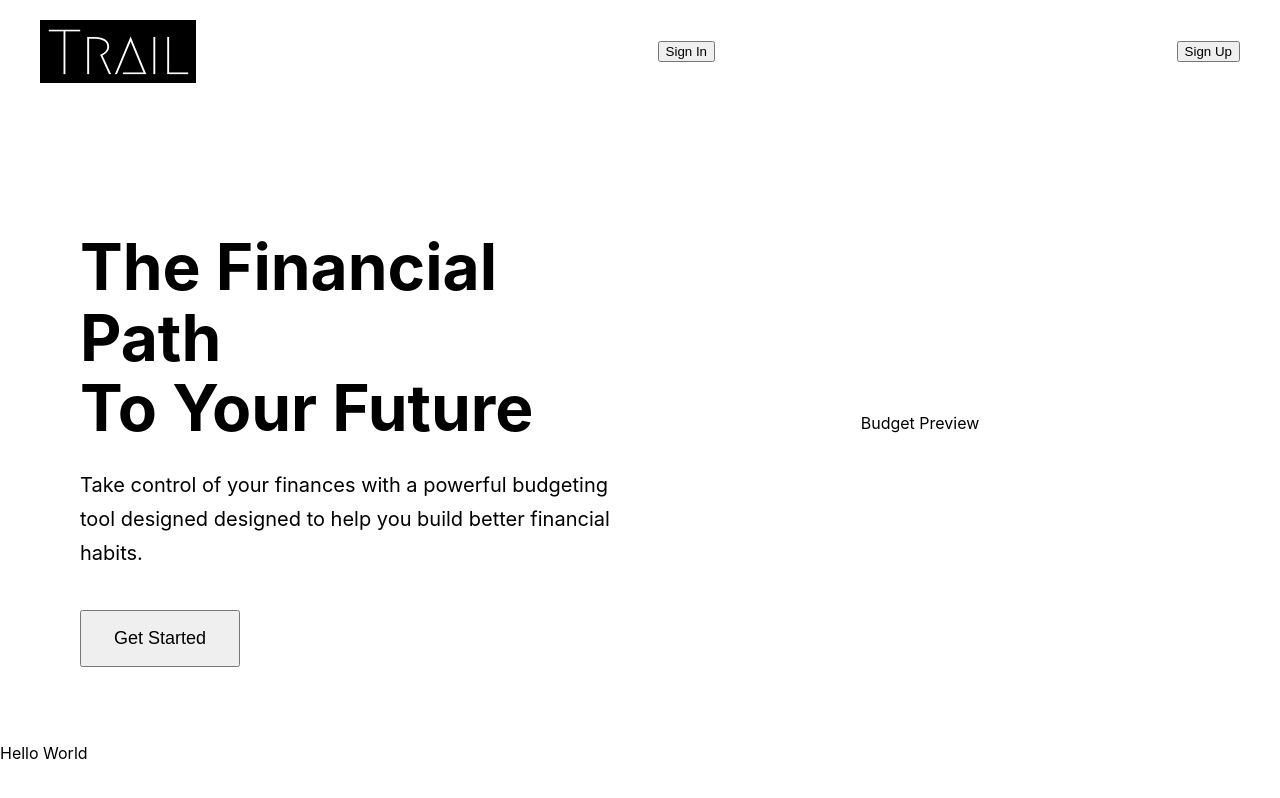
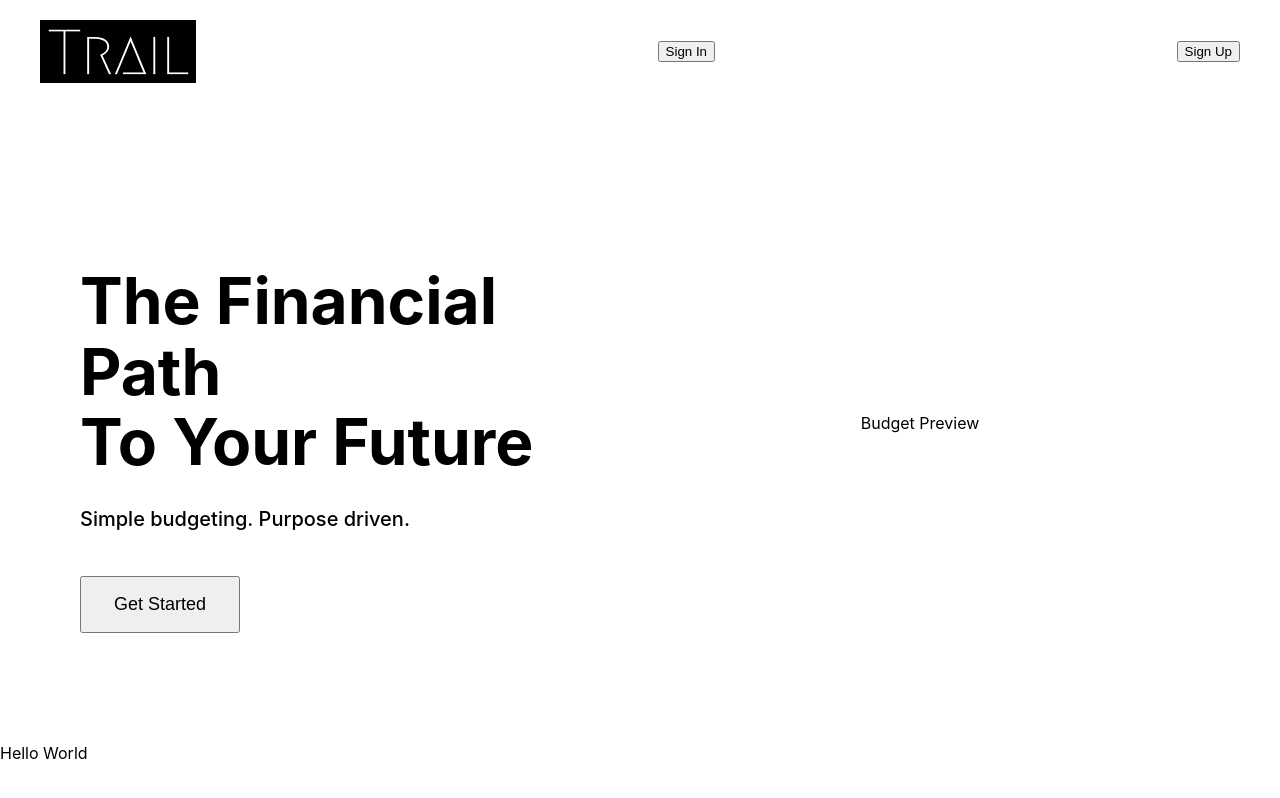
Before and after one commit to Travyon-Stevens/Trail-UI, a React (Create React App) app in the folder my-app/: page / in a window 1280 px wide. Built offline with nearby package versions, Linux system fonts and the light colour scheme.

Commit message:
Trail-002: 07/31/26 marketing copy added to hero section

```diff
--- a/my-app/src/components/HeroText/HeroText.css
+++ b/my-app/src/components/HeroText/HeroText.css
@@ -11,6 +11,7 @@
 
 .hero-text p{
     font-size: 20px;
+    font-weight: 500;
     line-height: 1.7;
     margin-bottom: 40px;
 }
--- a/my-app/src/components/HeroText/HeroText.jsx
+++ b/my-app/src/components/HeroText/HeroText.jsx
@@ -11,8 +11,7 @@ function HeroText(){
             </h1>
 
             <p>
-                Take control of your finances with a powerful budgeting tool designed
-                designed to help you build better financial habits.
+                Simple budgeting. Purpose driven.
             </p>
 
             <button>
```
